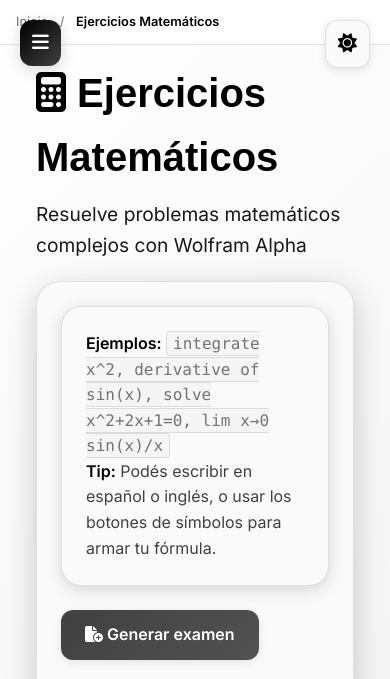
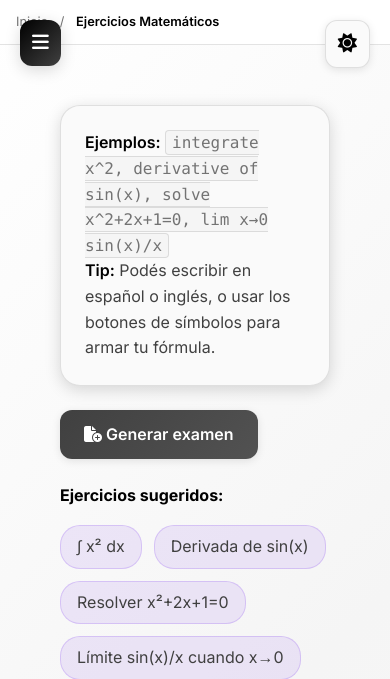
Before and after one commit to Bautiballatore/Focus, a Flask app: page /wolfram in a window 390 px wide; the page is wider, and only the part inside the window is pictured. Shown: the top 679 px of that part. Run offline with Flask 3, Linux system fonts and the light colour scheme; a user stored in the database is signed in.

Commit message:
Remove: Eliminar título 'Ejercicios Matemáticos' de wolfram.html
- Removido el header completo con título y subtítulo
- Eliminados estilos CSS no utilizados (.page-header, .page-title, .page-subtitle)
- Limpiados media queries de referencias al page-header
- Página más limpia y enfocada en la funcionalidad

```diff
--- a/Templates/wolfram.html
+++ b/Templates/wolfram.html
@@ -11,28 +11,6 @@
 <link rel="stylesheet" href="https://cdnjs.cloudflare.com/ajax/libs/font-awesome/6.4.0/css/all.min.css">
 <style>
     /* Estilos específicos para la página de Wolfram */
-    .page-header {
-        text-align: center;
-        margin-bottom: 40px;
-        padding: 20px;
-        background: var(--bg-section);
-        border-radius: 15px;
-        backdrop-filter: blur(10px);
-        border: 1px solid var(--border-subtle);
-    }
-
-    .page-title {
-        color: var(--primary);
-        font-size: 2.5rem;
-        margin-bottom: 10px;
-        font-family: 'Montserrat', Arial, sans-serif;
-    }
-
-    .page-subtitle {
-        color: var(--text-light);
-        font-size: 1.2rem;
-        opacity: 0.9;
-    }
 
     .container {
         max-width: 1200px;
@@ -343,10 +321,6 @@
         .container {
             margin: 40px auto;
         }
-        .page-header {
-            margin-left: 40px;
-            margin-right: 40px;
-        }
     }
 
     @media (max-width: 768px) {
@@ -354,24 +328,11 @@
             margin: 20px;
             padding: 24px;
         }
-        .page-header {
-            margin-left: 20px;
-            margin-right: 20px;
-        }
     }
 </style>
 {% endblock %}
 
 {% block content %}
-<!-- Page Header -->
-<div class="page-header">
-    <h1 class="page-title">
-        <i class="fa-solid fa-calculator"></i> Ejercicios Matemáticos
-    </h1>
-    <p class="page-subtitle">
-        Resuelve problemas matemáticos complejos con Wolfram Alpha
-    </p>
-</div>
 
 <div class="container">
     <div class="sugerencias">
```
